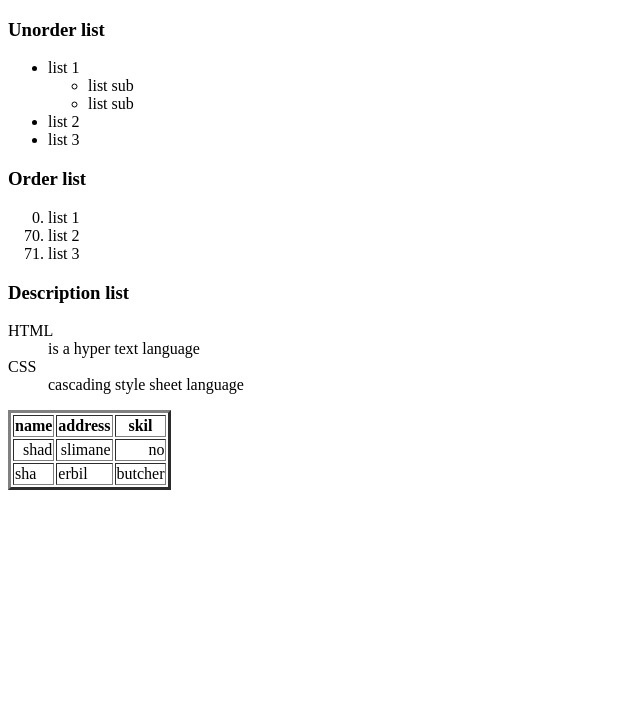
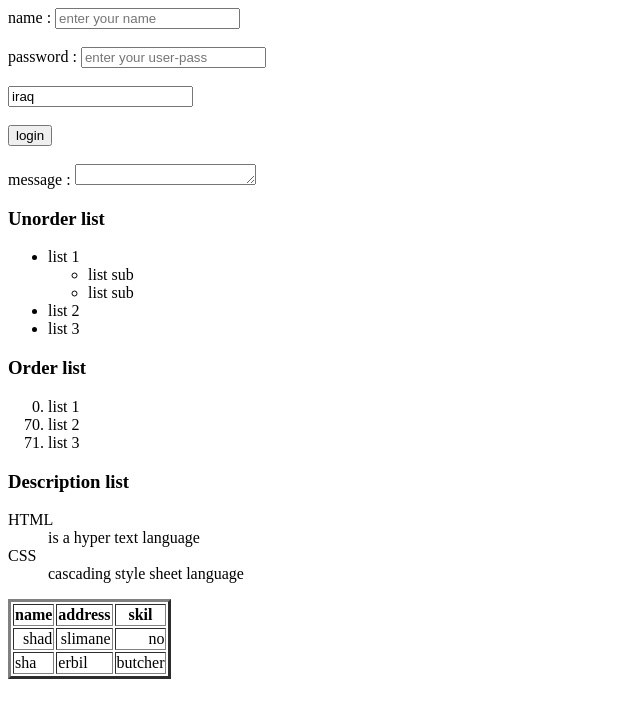
Before and after one commit to Shad-Rabati/htmlf1, a plain HTML site: page l2/index.html in a window 1280 px wide. Shown: the whole page, without its empty margins (0-640 px from the left). Drawn offline with Linux system fonts and the light colour scheme.

Commit message:
ferbwnse form wa attribute kane wa div wa label wa input w type kane wa textarea wa id w name wa hande attribute tr

```diff
--- a/l2/index.html
+++ b/l2/index.html
@@ -12,6 +12,37 @@
 </head>
 
 <body>
+
+<form action="" method="get">
+<div><label for="name">name : </label>
+<input type="text" id="name" name="user-name" placeholder="enter your name">
+</div>
+ <br>
+<div>
+<label for="pass">password :</label>
+<input type="password" id="pass" name="user-pass" placeholder="enter your user-pass" >
+
+</div>
+<br>
+
+<div>
+<input type="text" value="iraq">
+
+</div>
+<br>
+<div>
+<button type="submit">login</button>
+</div>
+  <br>
+  <div>
+<label for="message">message :</label>
+<textarea id="message" name="user-massage" rows="1"></textarea>
+
+  </div>
+
+
+</form>
+
    <h3>Unorder list </h3>
 
 <ul>
```
